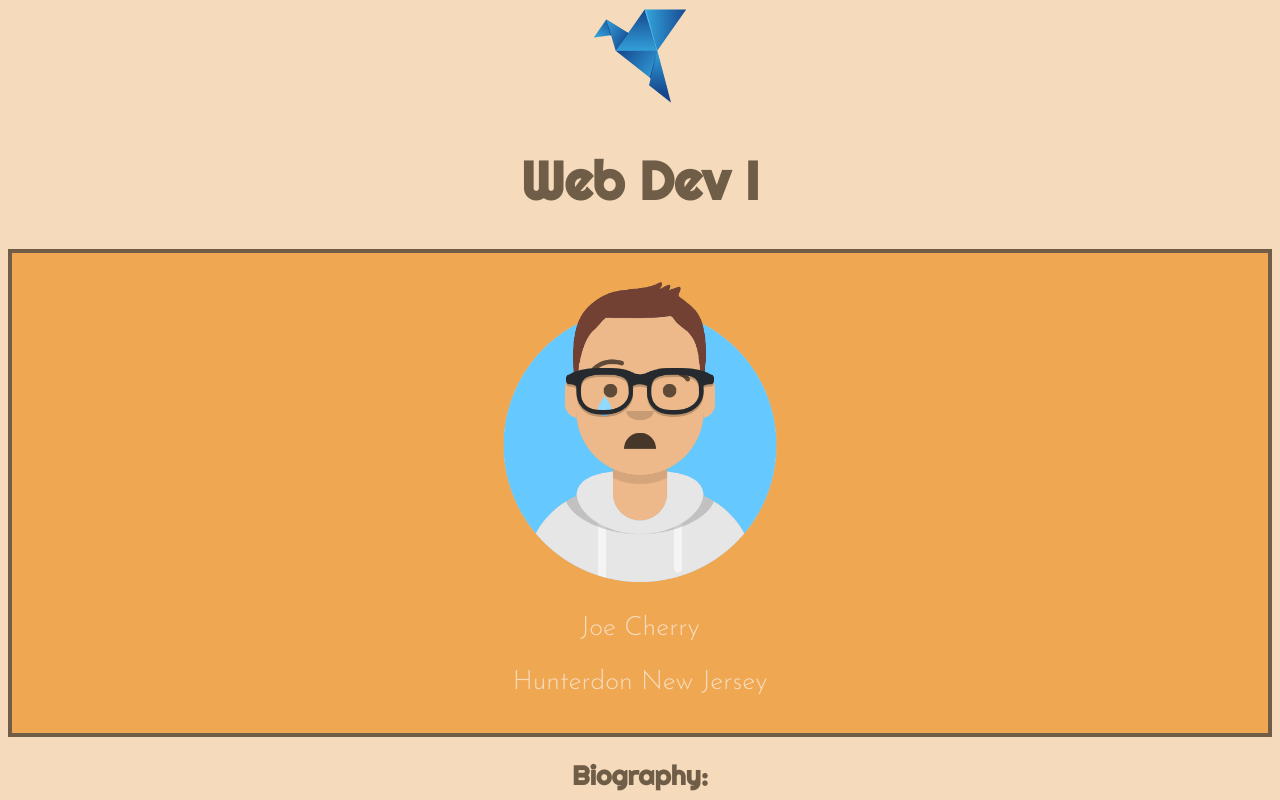
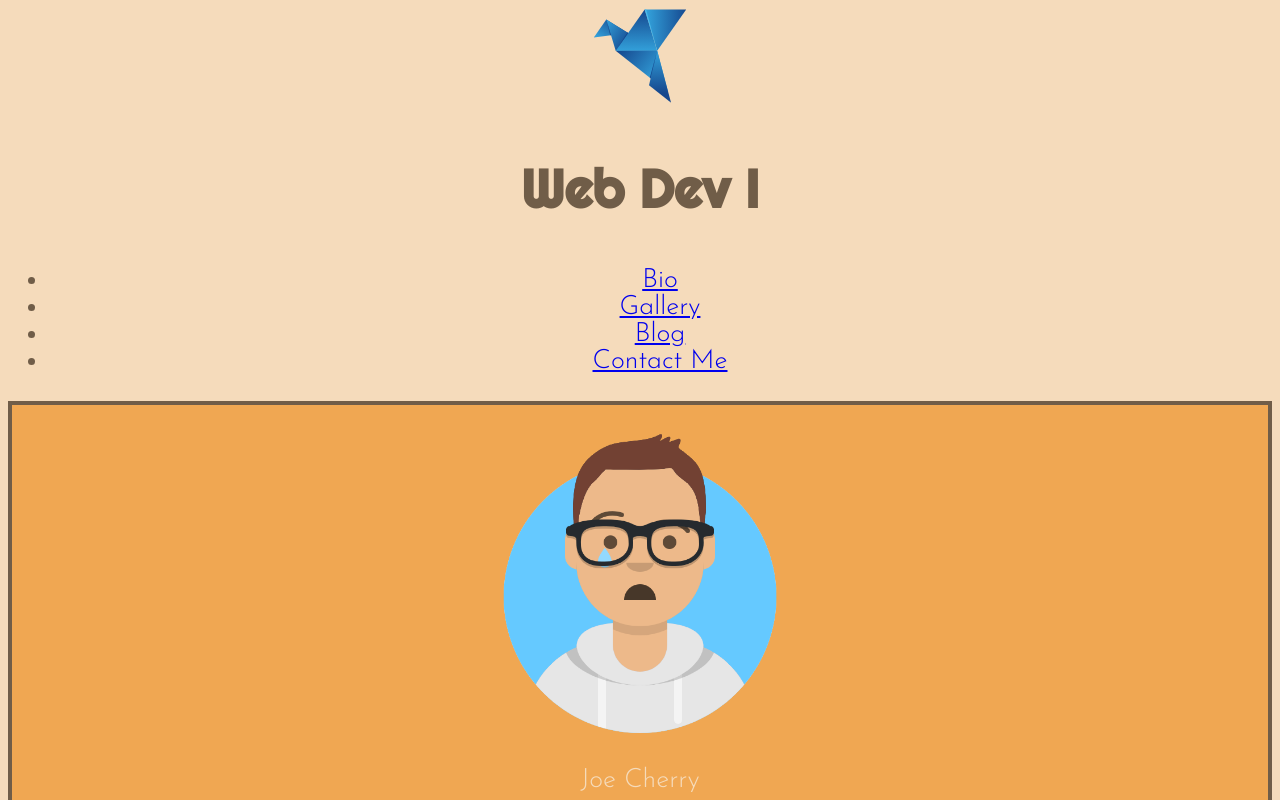
Before and after one commit to RVCC-IDMX/about-me-Joe-Cherry, a plain HTML site: page index.html in a window 1280 px wide. Shown: the top 800 px of the page. Drawn offline with Linux system fonts and the light colour scheme.

Commit message:
Add nav markup

```diff
--- a/index.html
+++ b/index.html
@@ -18,8 +18,23 @@
 
 <header>
    <!-- the header shows logo and page title-->
-   <img src="IMG/logo-96X96.svg" alt="Blue oragmi logo">
-   <h1>Web Dev I</h1>
+
+   <nav class="navbar">
+    <div class="logo">
+      <img src="IMG/logo-96X96.svg" alt="Blue oragmi logo">
+      <h1>Web Dev I</h1></div>
+
+    <div class="navbar-links">
+      <ul>
+        <li><a href="#bio">Bio</a></li>
+        <li><a href="#gallery">Gallery</a></li>
+        <li><a href="#lit">Blog</a></li>
+        <li><a href="#contact">Contact Me</a></li>
+
+      </ul>
+    </div>
+   </nav>
+
 </header>
 
 <main>
```
